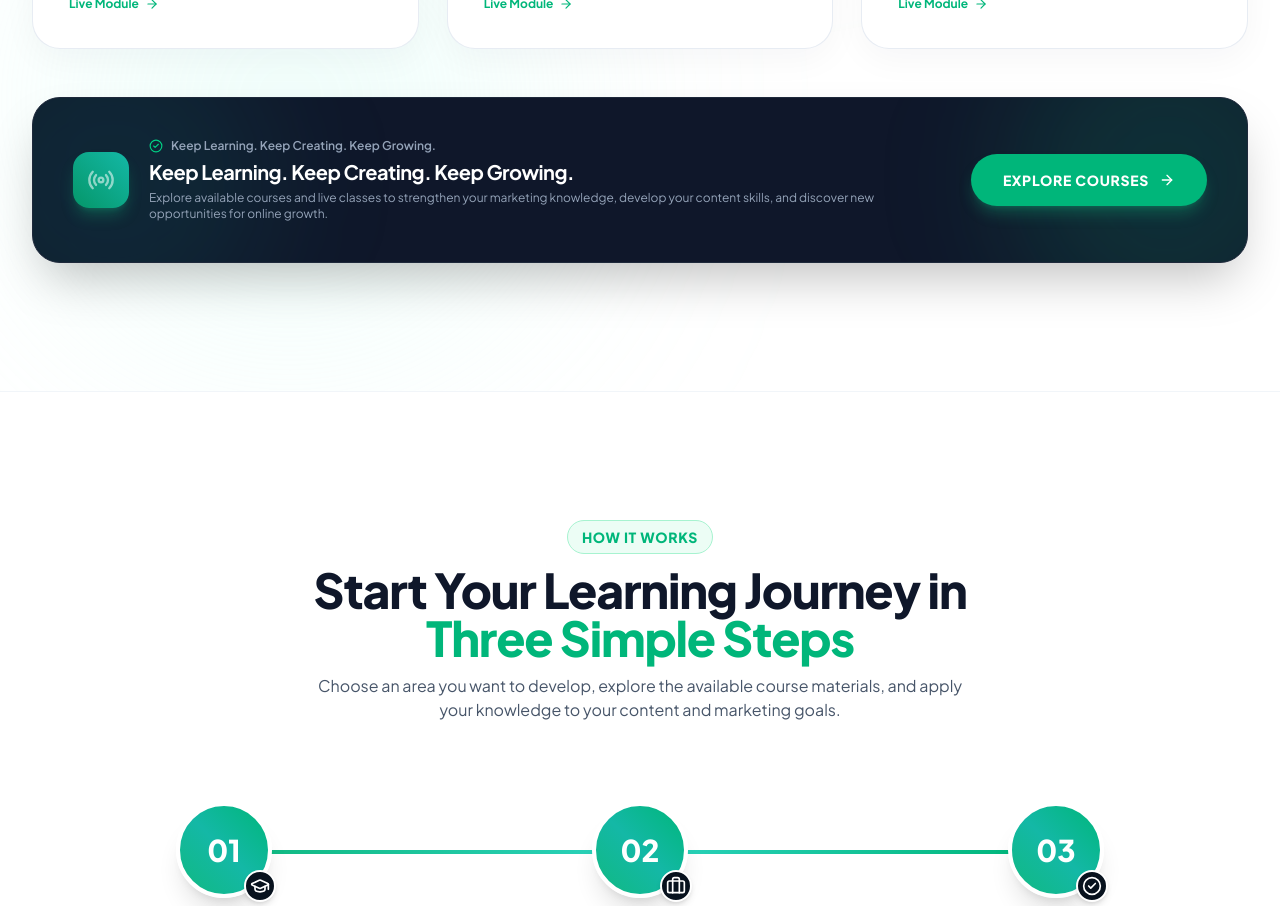
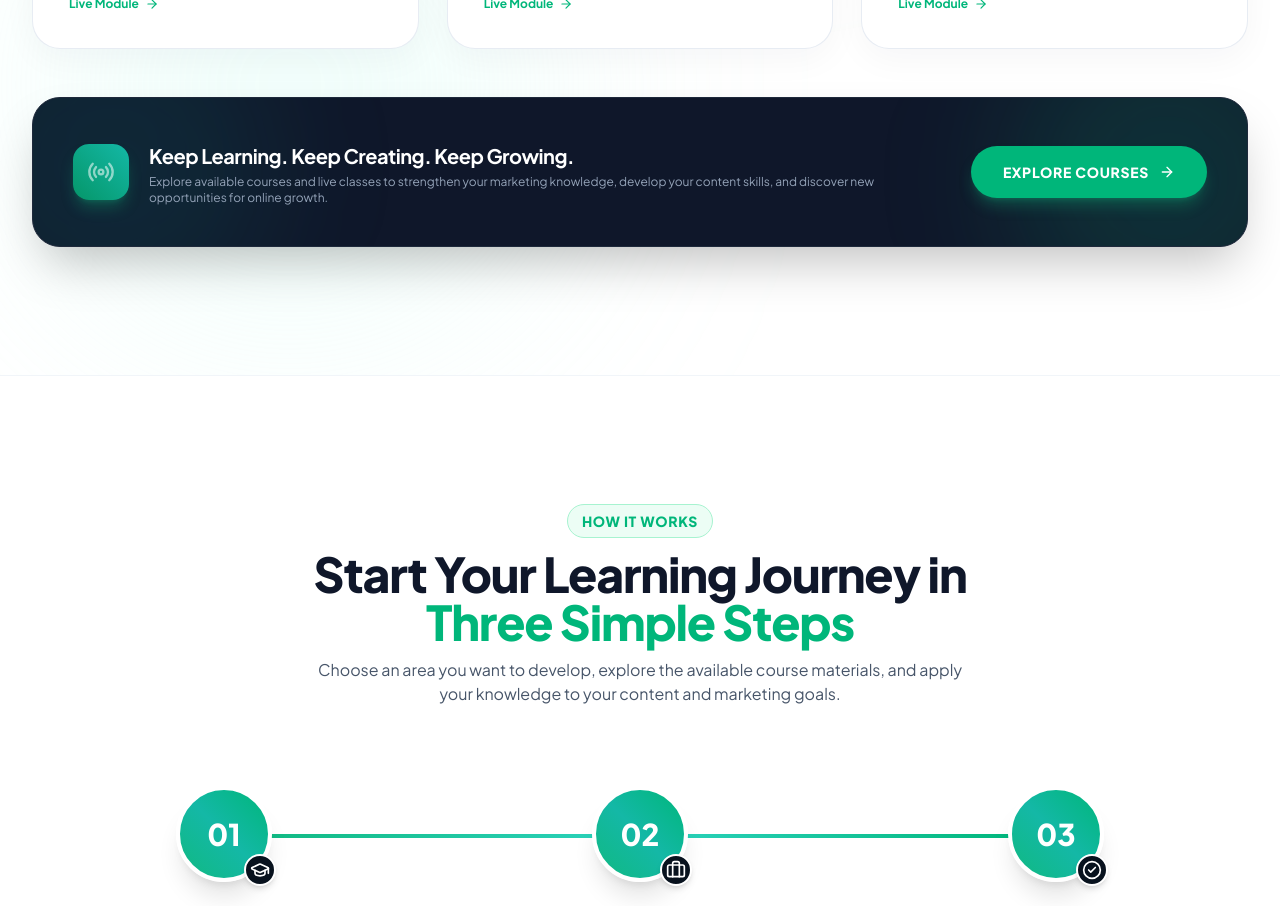
Before and after one commit to manishmcode/content-ai-hub, a React (Create React App) app: page / in a window 1280 px wide. Shown: the part 3920-4826 px from the top of the page. Built offline with nearby package versions, Linux system fonts and the light colour scheme.

Commit message:
remove motivational text from LiveClassesSection component

```diff
--- a/src/components/LiveClassesSection.tsx
+++ b/src/components/LiveClassesSection.tsx
@@ -138,9 +138,7 @@ export const LiveClassesSection: React.FC = () => {
 
               <div>
                 <div className="flex items-center gap-2 mb-1">
-                  <CheckCircle2 className="w-3.5 h-3.5 text-[#00D084]" />
                   <span className="text-xs text-slate-400 font-semibold">
-                  Keep Learning. Keep Creating. Keep Growing.
                   </span>
                 </div>
                 <h2 className="text-lg sm:text-xl font-bold text-white tracking-tight">
```
